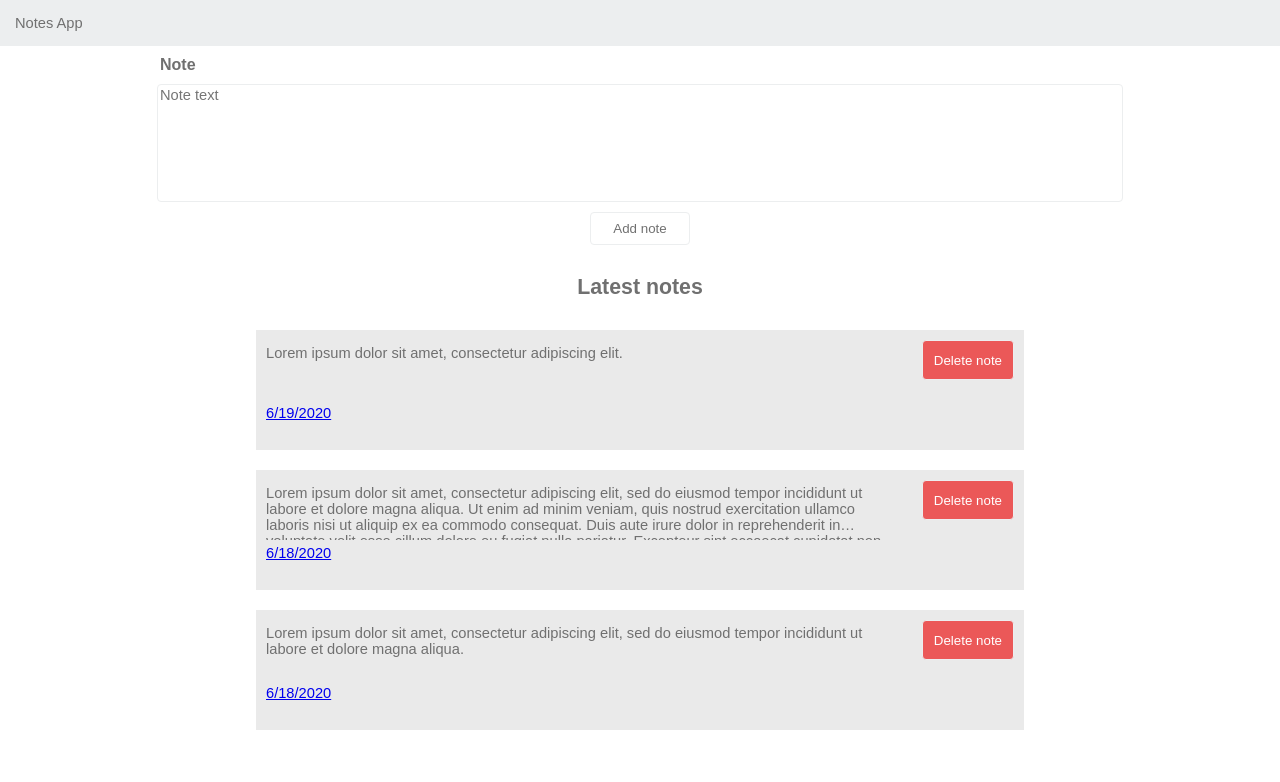
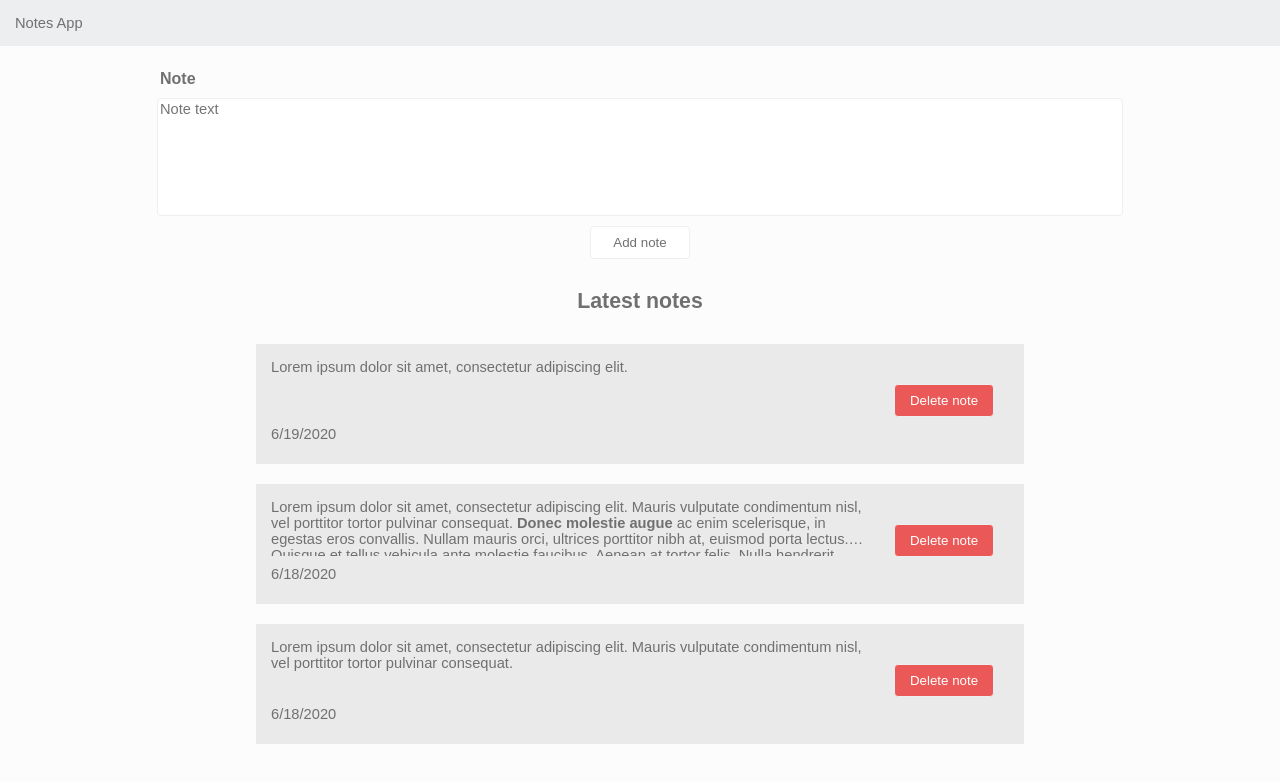
Before and after one commit to xphaser/notes-app, a React (Create React App) app: page / in a window 1280 px wide. Shown: the top 782 px of the page. Built offline with nearby package versions, Linux system fonts and the light colour scheme.

Commit message:
final touch

```diff
--- a/package.json
+++ b/package.json
@@ -8,6 +8,7 @@
     "@testing-library/user-event": "^13.5.0",
     "react": "^17.0.2",
     "react-dom": "^17.0.2",
+    "react-markdown": "^8.0.1",
     "react-router-dom": "^6.2.2",
     "react-scripts": "5.0.0",
     "web-vitals": "^2.1.4"
--- a/src/App.css
+++ b/src/App.css
@@ -1,12 +1,13 @@
-.MainPage {
-  text-align: left;
+.App {
   background-color: #fcfcfc;
 }
 
 .App-header {
+  width: 100%;
+  position: fixed;
+  color: #707070;
+  font-size: 11pt;
   background-color: #eceeef;
-  font-size: 11pt;
-  color: #707070;
   padding: 15px;
 }
 
@@ -14,7 +15,7 @@
   margin-left:  auto;
   margin-right: auto;
   max-width: 960px;
-  padding: 0px 10px;
+  padding: 60px 10px;
 }
 
 .editor {
@@ -74,13 +75,16 @@
 }
 
 .noteWrapper {
-  padding: 10px;
-  width: 90%;
+  padding: 0px 15px;
+  width: 100%;
+}
+
+.dateWrapper {
+  margin-top: 10px;
 }
 
 .noteContent {
-  height: 50%;
-  padding: 5px 0px;
+  height: 60%;
   text-overflow: ellipsis;
   display: -webkit-box;
   -webkit-line-clamp: 3;
@@ -93,9 +97,9 @@
   text-align: right;
 }
 
-.noteDateLink {
+.dateLink {
   text-decoration: none;
-  padding: 5px 0px;
+  color: #707070;
 }
 
 .btnAdd {
@@ -107,18 +111,20 @@
   border-color: #eceeef;
   border-radius: 4px;
   padding: 8px 20px;
+  cursor: pointer;
 }
 
 .btnDel {
   margin: 10px;
   width: 100px;
-  height: 40px;
   color: #fff;
   background-color: #eb5858;
   border: solid 1px;
   border-color: #eceeef;
   border-radius: 4px;
   padding: 8px 0px;
+  cursor: pointer;
+  float: right;
 }
 
 .btnBack {
@@ -129,5 +135,10 @@
   border: solid 1px;
   border-color: #eceeef;
   border-radius: 4px;
-  padding: 8px 20px;
+  padding: 8px 0px;
+  cursor: pointer;
 }
+
+.btnWrapper {
+  padding: 30px 20px 30px 0px;
+}
--- a/src/App.js
+++ b/src/App.js
@@ -1,19 +1,19 @@
 import React from 'react';
 import './index.css';
-import MainPage from './MainPage';
-import NotePage from './NotePage'
-import { Link, BrowserRouter as Router, Routes, Route } from 'react-router-dom'
+import MainPage from './pages/MainPage';
+import NotePage from './pages/NotePage'
+import { BrowserRouter as Router, Routes, Route } from 'react-router-dom'
 
 const notes = [{
     content: "Lorem ipsum dolor sit amet, consectetur adipiscing elit.",
     date: 1592568000000
   },
   {
-    content: "Lorem ipsum dolor sit amet, consectetur adipiscing elit, sed do eiusmod tempor incididunt ut labore et dolore magna aliqua. Ut enim ad minim veniam, quis nostrud exercitation ullamco laboris nisi ut aliquip ex ea commodo consequat. Duis aute irure dolor in reprehenderit in voluptate velit esse cillum dolore eu fugiat nulla pariatur. Excepteur sint occaecat cupidatat non proident, sunt in culpa qui officia deserunt mollit anim id est laborum.",
+    content: "Lorem ipsum dolor sit amet, consectetur adipiscing elit. Mauris vulputate condimentum nisl, vel porttitor tortor pulvinar consequat. __Donec molestie augue__ ac enim scelerisque, in egestas eros convallis. Nullam mauris orci, ultrices porttitor nibh at, euismod porta lectus. Quisque et tellus vehicula ante molestie faucibus. Aenean at tortor felis. Nulla hendrerit augue quis nisl sodales efficitur. ln at sem vitae tellus vestibulum egestas sit amet eget enim. Etiam ultrices lorem sed sem auctor euismod. Suspendisse vitae ex libero. Aenean varius lacus ex, vitae pellentesque dolor tincidunt sit amet. Sed volutpat nunc tellus, eget sollicitudin ipsum placerat interdum. Fusce quis lacus dictum, fringilla diam ut, luctus libero. \n\nVestibulum id volutpat tortor. Praesent rutrum condimentum libero ut vulputate. Nunc vehicula, mauris non consequat mattis, neque enim vehicula libero, non tristique ligula nibh a velit. Mauris venenatis tempor ipsum, finibus sollicitudin nisl convallis ut. Sed id justo non ante mollis vestibulum. Etiam vitae rutrum metus, vitae dapibus enim. Curabitur feugiat, tellus nec gravida blandit, enim eros iaculis lectus, eu luctus justo quam in est. Phasellus vitae enim egestas, maximus leo ac, finibus augue. Mauris blandit, eros eget faucibus faucibus, sapien lorem porttitor erat, ac sollicitudin mi orci nec urna.",
     date: 1592503200000
   },
   {
-    content: "Lorem ipsum dolor sit amet, consectetur adipiscing elit, sed do eiusmod tempor incididunt ut labore et dolore magna aliqua.",
+    content: "Lorem ipsum dolor sit amet, consectetur adipiscing elit. Mauris vulputate condimentum nisl, vel porttitor tortor pulvinar consequat.",
     date: 1592481600000
   }
 ]
--- a/src/components/NoteElement.js
+++ b/src/components/NoteElement.js
@@ -1,14 +1,16 @@
 import React from 'react'
 import { Link } from 'react-router-dom'
+import ReactMarkdown from 'react-markdown'
 
 class NoteElement extends React.Component {
   render() {
     return (
       <div className="noteElement">
         <div className="noteWrapper">
-          <div className="noteContent">{this.props.content}</div>
-          <div className="noteDateLink">
+          <ReactMarkdown className="noteContent">{this.props.content}</ReactMarkdown>
+          <div className="dateWrapper">
             <Link
+              className="dateLink"
               to={`/note/${this.props.date}`}
               state={{
                 content: this.props.content,
@@ -18,7 +20,9 @@ class NoteElement extends React.Component {
               </Link>
             </div>
           </div>
-        <button className="btnDel" onClick={this.props.onDelete}>Delete note</button>
+        <div className="btnWrapper">
+          <button className="btnDel" onClick={this.props.onDelete}>Delete note</button>
+        </div>
       </div>
     )
   }
--- a/src/components/NoteList.js
+++ b/src/components/NoteList.js
@@ -3,7 +3,8 @@ import NoteElement from './NoteElement'
 
 class NoteList extends React.Component {
   render() {
-    return ( <>
+    return (
+      <>
         <div className="listHeader">Latest notes</div>
         <div className="listContainer">
           {this.props.notes.map((note) =>
--- a/src/MainPage.js
+++ b/src/pages/MainPage.js
@@ -1,6 +1,6 @@
-import NoteEditor from './components/NoteEditor'
-import NoteList from './components/NoteList'
-import './App.css';
+import NoteEditor from '../components/NoteEditor'
+import NoteList from '../components/NoteList'
+import '../App.css';
 import React from 'react';
 
 class MainPage extends React.Component {
--- a/src/NotePage.js
+++ b/src/pages/NotePage.js
@@ -1,5 +1,6 @@
-import './App.css';
+import '../App.css';
 import React from 'react';
+import ReactMarkdown from 'react-markdown'
 import { Link, useParams } from 'react-router-dom';
 
 const NotePage = (props) => {
@@ -7,17 +8,17 @@ const NotePage = (props) => {
     const note = props.notes.find(note => note.date == id);
 
     return (
-      <div className="NotePage">
+      <div className="App">
         <header className="App-header">Notes App</header>
         <div className="wrapper">
           <Link to ='/' replace={true}>
             <button className="btnBack">Go back</button>
           </Link>
-          <Link to='/' replace={true} >
-            <button className="btnDel" onClick={props.onDelete.bind(null, note)}>Delete</button>
+          <Link to='/' replace={true}>
+            <button className="btnDel" onClick={props.onDelete.bind(null, note)}>Delete note</button>
           </Link>
           <div className="note">
-            <span>{note.content}</span>
+            <ReactMarkdown>{note.content}</ReactMarkdown>
             <div className="noteDate">
               {(new Date(note.date)).toLocaleDateString()}
             </div>
```
Also changed, not shown: 1 other file (tests, documents, lock files or other folders). Lines whose indentation alone changed are shown as unchanged.
